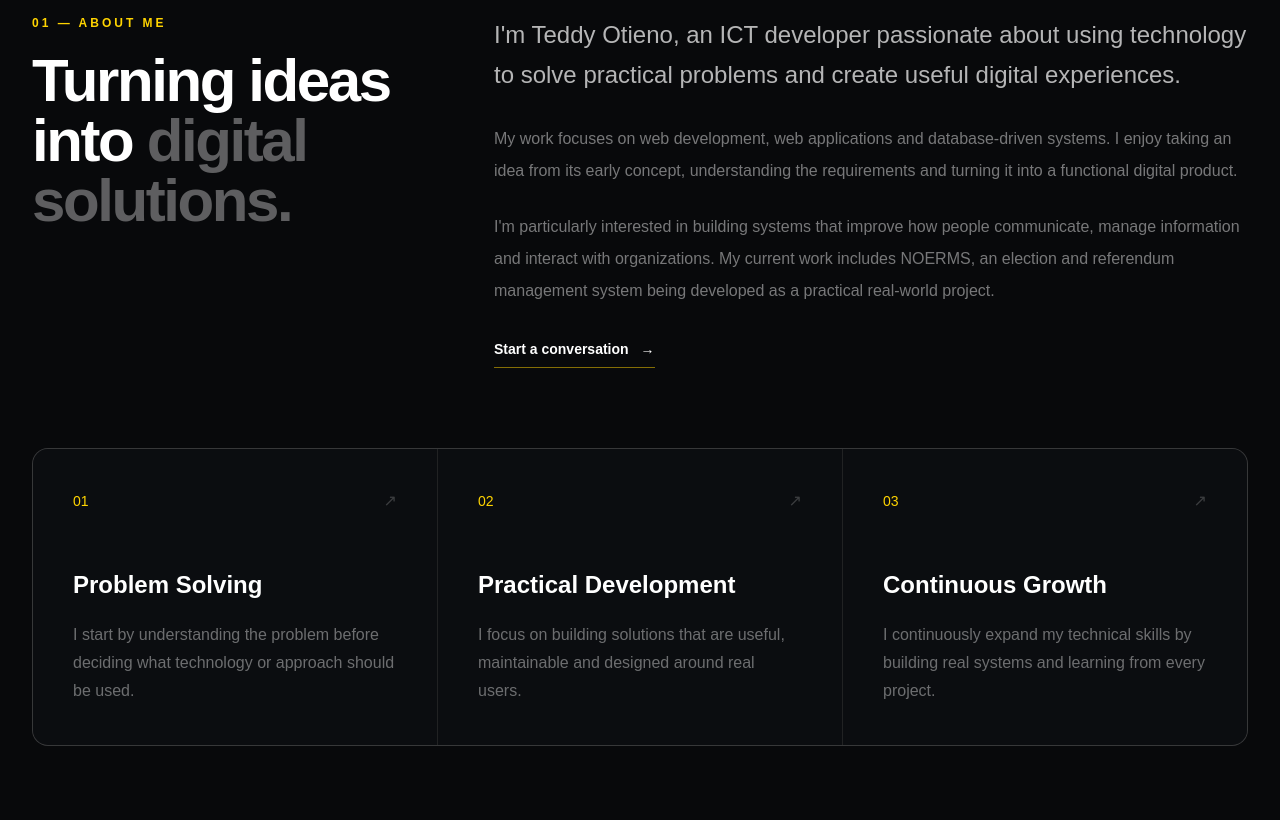
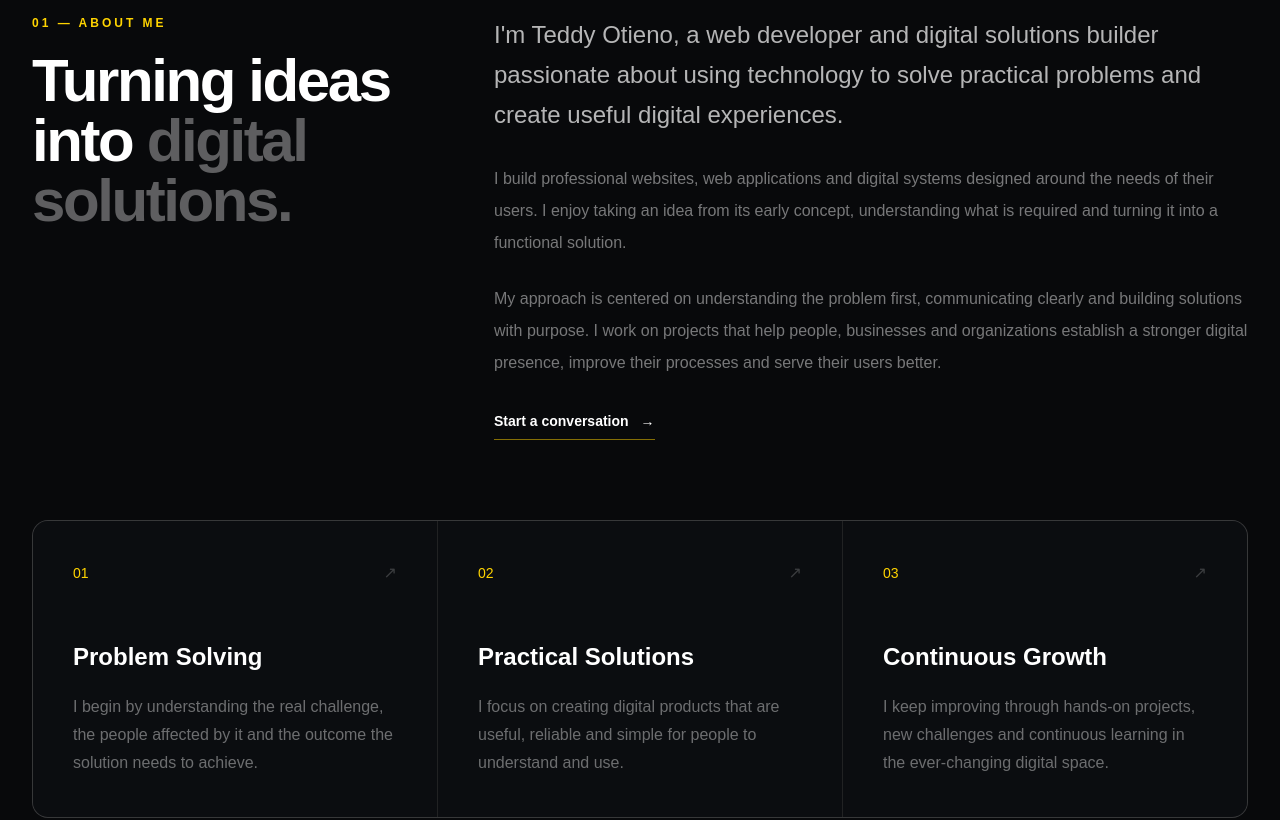
Before and after one commit to totieno519/-teddy-otieno-portfolio, a Next.js app: page / in a window 1280 px wide. Shown: the part 1280-2100 px from the top of the page. Built offline with nearby package versions, Linux system fonts and the light colour scheme.

Commit message:
Improve portfolio conversion and trust

```diff
--- a/components/About.tsx
+++ b/components/About.tsx
@@ -3,19 +3,19 @@ const strengths = [
     number: "01",
     title: "Problem Solving",
     description:
-      "I start by understanding the problem before deciding what technology or approach should be used.",
+      "I begin by understanding the real challenge, the people affected by it and the outcome the solution needs to achieve.",
   },
   {
     number: "02",
-    title: "Practical Development",
+    title: "Practical Solutions",
     description:
-      "I focus on building solutions that are useful, maintainable and designed around real users.",
+      "I focus on creating digital products that are useful, reliable and simple for people to understand and use.",
   },
   {
     number: "03",
     title: "Continuous Growth",
     description:
-      "I continuously expand my technical skills by building real systems and learning from every project.",
+      "I keep improving through hands-on projects, new challenges and continuous learning in the ever-changing digital space.",
   },
 ];
 
@@ -39,24 +39,24 @@ export default function About() {
 
           <div>
             <p className="text-xl leading-9 text-white/70 sm:text-2xl sm:leading-10">
-              I&apos;m Teddy Otieno, an ICT developer passionate about using
-              technology to solve practical problems and create useful digital
-              experiences.
+              I&apos;m Teddy Otieno, a web developer and digital solutions
+              builder passionate about using technology to solve practical
+              problems and create useful digital experiences.
             </p>
 
             <p className="mt-7 max-w-3xl leading-8 text-white/45">
-              My work focuses on web development, web applications and
-              database-driven systems. I enjoy taking an idea from its early
-              concept, understanding the requirements and turning it into a
-              functional digital product.
+              I build professional websites, web applications and digital
+              systems designed around the needs of their users. I enjoy taking
+              an idea from its early concept, understanding what is required
+              and turning it into a functional solution.
             </p>
 
             <p className="mt-6 max-w-3xl leading-8 text-white/45">
-              I&apos;m particularly interested in building systems that
-              improve how people communicate, manage information and interact
-              with organizations. My current work includes NOERMS, an
-              election and referendum management system being developed as a
-              practical real-world project.
+              My approach is centered on understanding the problem first,
+              communicating clearly and building solutions with purpose. I
+              work on projects that help people, businesses and organizations
+              establish a stronger digital presence, improve their processes
+              and serve their users better.
             </p>
 
             <a
--- a/components/ContactCTA.tsx
+++ b/components/ContactCTA.tsx
@@ -17,16 +17,16 @@ export default function ContactCTA() {
             </p>
 
             <h2 className="mt-6 text-4xl font-black tracking-[-0.04em] sm:text-6xl lg:text-7xl">
-              Have an idea?
+              Have a project?
               <span className="block text-[#d9b600]">
                 Let&apos;s build it.
               </span>
             </h2>
 
             <p className="mt-7 max-w-2xl text-base leading-8 text-black/55 sm:text-lg">
-              Whether you need a professional website, web application or
-              custom digital system, tell me what you&apos;re trying to
-              accomplish and let&apos;s explore the right solution.
+              Have an idea, a business need or an existing website that needs
+              improvement? Tell me what you want to achieve and I&apos;ll help
+              you explore a practical digital solution.
             </p>
 
             <div className="mt-10 flex flex-col gap-3 sm:flex-row">
--- a/components/Footer.tsx
+++ b/components/Footer.tsx
@@ -10,16 +10,47 @@ const socialLinks = [
 export default function Footer() {
   return (
     <footer className="border-t border-white/10">
-      <div className="mx-auto flex max-w-7xl flex-col gap-6 px-6 py-8 text-sm text-white/35 sm:flex-row sm:items-center sm:justify-between lg:px-8">
+      <div className="mx-auto max-w-7xl px-6 py-10 lg:px-8">
+        <div className="flex flex-col gap-8 sm:flex-row sm:items-center sm:justify-between">
           {/* Identity */}
           <div>
-          <p className="font-semibold text-white/70">{profile.name}</p>
+            <p className="font-semibold tracking-tight text-white/80">
+              {profile.name}
+            </p>
 
-          <p className="mt-1 text-xs">{profile.title}</p>
+            <p className="mt-1 text-xs text-white/35">{profile.title}</p>
           </div>
 
-        {/* Social links */}
-        <div className="flex items-center gap-5">
+          {/* Navigation / Contact */}
+          <div className="flex flex-wrap items-center gap-x-6 gap-y-3 text-sm text-white/35">
+            <a
+              href="#about"
+              className="transition hover:text-[#ffd400]"
+            >
+              About
+            </a>
+
+            <a
+              href="#services"
+              className="transition hover:text-[#ffd400]"
+            >
+              Services
+            </a>
+
+            <a
+              href="#projects"
+              className="transition hover:text-[#ffd400]"
+            >
+              Projects
+            </a>
+
+            <a
+              href="#contact"
+              className="transition hover:text-[#ffd400]"
+            >
+              Contact
+            </a>
+
             {socialLinks.map((social) => (
               <a
                 key={social.label}
@@ -39,11 +70,16 @@ export default function Footer() {
               Email
             </a>
           </div>
+        </div>
 
-        {/* Copyright */}
-        <p className="text-xs">
-          © {new Date().getFullYear()} {profile.name}
+        {/* Bottom line */}
+        <div className="mt-8 flex flex-col gap-3 border-t border-white/10 pt-6 text-xs text-white/25 sm:flex-row sm:items-center sm:justify-between">
+          <p>
+            © {new Date().getFullYear()} {profile.name}. All rights reserved.
           </p>
+
+          <p>Web Developer &amp; Digital Solutions Builder</p>
+        </div>
       </div>
     </footer>
   );
--- a/components/HireForm.tsx
+++ b/components/HireForm.tsx
@@ -84,12 +84,12 @@ export default function HireForm() {
         </div>
 
         <h3 className="mt-7 text-3xl font-black tracking-tight text-white">
-          Thanks for reaching out.
+          Your inquiry has been received.
         </h3>
 
         <p className="mt-4 max-w-xl leading-8 text-white/45">
-          Your project inquiry has been submitted successfully. I&apos;ll
-          review the details and get back to you as soon as possible.
+          Thank you for sharing your project. I&apos;ll review the information
+          you provided and get back to you as soon as possible.
         </p>
 
         <button
@@ -117,12 +117,13 @@ export default function HireForm() {
         </p>
 
         <h3 className="mt-4 text-3xl font-black tracking-tight text-white sm:text-4xl">
-          Tell me about your project.
+          Let&apos;s talk about your project.
         </h3>
 
         <p className="mt-4 max-w-2xl leading-7 text-white/40">
-          Give me a few details about what you want to build. The more
-          information you provide, the better I can understand your needs.
+          Share a few details about what you need, what you want to achieve
+          and the type of solution you have in mind. This gives me a better
+          starting point for our conversation.
         </p>
       </div>
 
@@ -195,7 +196,7 @@ export default function HireForm() {
             htmlFor="projectType"
             className="mb-2 block text-sm font-semibold text-white/70"
           >
-            Project type
+            What do you need?
           </label>
 
           <select
@@ -206,7 +207,7 @@ export default function HireForm() {
             className="h-13 w-full rounded-xl border border-white/10 bg-[#111318] px-4 text-sm text-white outline-none transition focus:border-[#ffd400]/60"
           >
             <option value="" disabled>
-              Select project type
+              Select a project type
             </option>
 
             {projectTypes.map((type) => (
@@ -259,7 +260,7 @@ export default function HireForm() {
             name="message"
             required
             rows={7}
-            placeholder="What are you trying to build? What problem should it solve? Do you have a deadline?"
+            placeholder="What do you want to build? What problem should it solve? Do you have a preferred deadline or any important requirements?"
             className="w-full resize-none rounded-xl border border-white/10 bg-white/[0.03] p-4 text-sm leading-7 text-white outline-none transition placeholder:text-white/20 focus:border-[#ffd400]/60 focus:bg-white/[0.05]"
           />
         </div>
@@ -288,9 +289,7 @@ export default function HireForm() {
         >
           {isSubmitting ? "Sending..." : "Send Project Inquiry"}
 
-          <span className="ml-3">
-            {isSubmitting ? "..." : "↗"}
-          </span>
+          <span className="ml-3">{isSubmitting ? "..." : "↗"}</span>
         </button>
       </div>
     </form>
--- a/components/Navbar.tsx
+++ b/components/Navbar.tsx
@@ -8,6 +8,7 @@ const navItems = [
   { label: "Skills", href: "#skills" },
   { label: "Services", href: "#services" },
   { label: "Projects", href: "#projects" },
+  { label: "Contact", href: "#contact" },
 ];
 
 export default function Navbar() {
@@ -124,7 +125,7 @@ export default function Navbar() {
         id="mobile-navigation"
         className={`overflow-hidden border-t border-white/10 transition-all duration-300 md:hidden ${
           menuOpen
-            ? "max-h-[32rem] opacity-100"
+            ? "max-h-[40rem] opacity-100"
             : "max-h-0 border-t-transparent opacity-0"
         }`}
       >
--- a/components/Services.tsx
+++ b/components/Services.tsx
@@ -25,6 +25,13 @@ const serviceDetails = [
     "Performance improvements",
     "User experience improvements",
   ],
+];
+
+const serviceCtas = [
+  "Build My Website",
+  "Build My Web App",
+  "Build My System",
+  "Improve My Website",
 ];
 
 export default function Services() {
@@ -98,12 +105,12 @@ export default function Services() {
                 </ul>
               </div>
 
-              {/* CTA */}
+              {/* Client CTA */}
               <a
                 href="#contact"
                 className="mt-8 inline-flex items-center text-sm font-bold text-[#ffd400] transition-colors group-hover:text-black"
               >
-                Discuss your project
+                {serviceCtas[index]}
                 <span className="ml-2 transition-transform duration-300 group-hover:translate-x-1">
                   →
                 </span>
```
Lines whose indentation alone changed are shown as unchanged.
